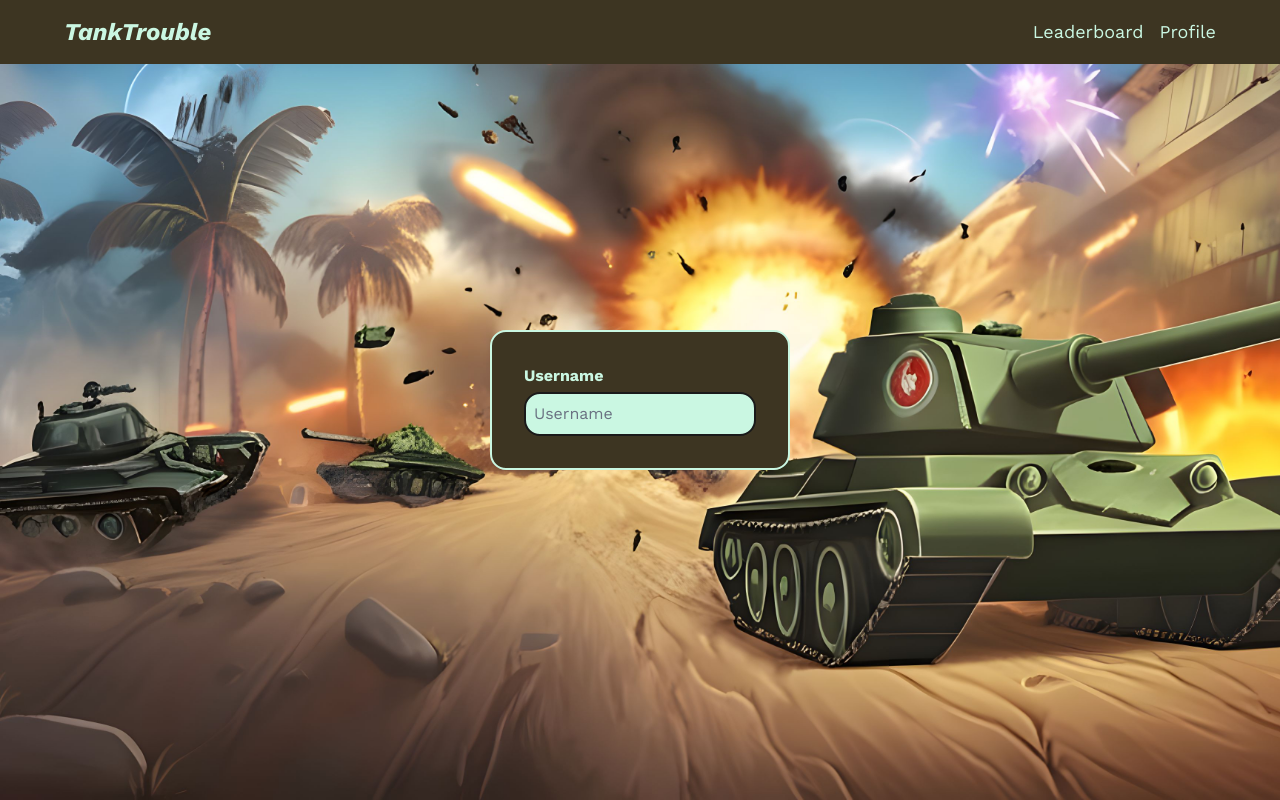
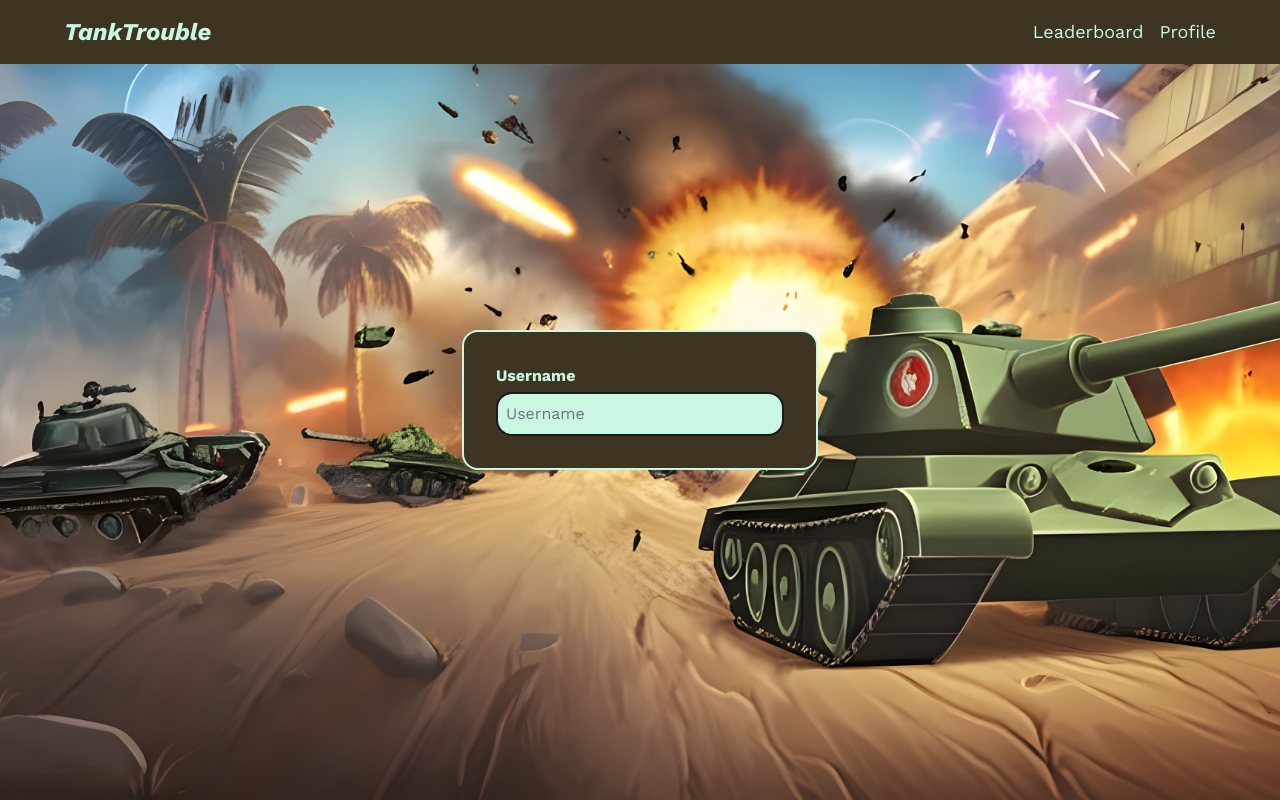
Before and after one commit to Potomoto17/Project-Tank-trouble, a SvelteKit app: page / in a window 1280 px wide. Built offline with nearby package versions, Linux system fonts and the light colour scheme.

Commit message:
added aditional input implementation

```diff
--- a/src/routes/+page.svelte
+++ b/src/routes/+page.svelte
@@ -1,9 +1,12 @@
-<section class="bgImg bg-dabBrown grid h-screen min-h-max place-items-center bg-cover">
-	<form action="" class="bg-dabBrown border-blueNyanza flex flex-col rounded-2xl border-2 p-8">
+<section class="bgImg bg-dabBrown grid h-screen min-h-max place-items-center bg-cover p-[5vw]">
+	<form
+		action=""
+		class="bg-dabBrown border-blueNyanza flex w-full flex-col rounded-2xl border-2 p-8 md:w-max"
+	>
 		<div class="flex flex-col items-start justify-center gap-1">
 			<label for="username" class="text-blueNyanza font-bold">Username</label>
 			<input
-				class="bg-blueNyanza rounded-2xl border-2 border-black p-2 text-black"
+				class="bg-blueNyanza w-full rounded-2xl border-2 border-black p-2 text-black md:w-72"
 				type="text"
 				id="username"
 				name="username"
```
